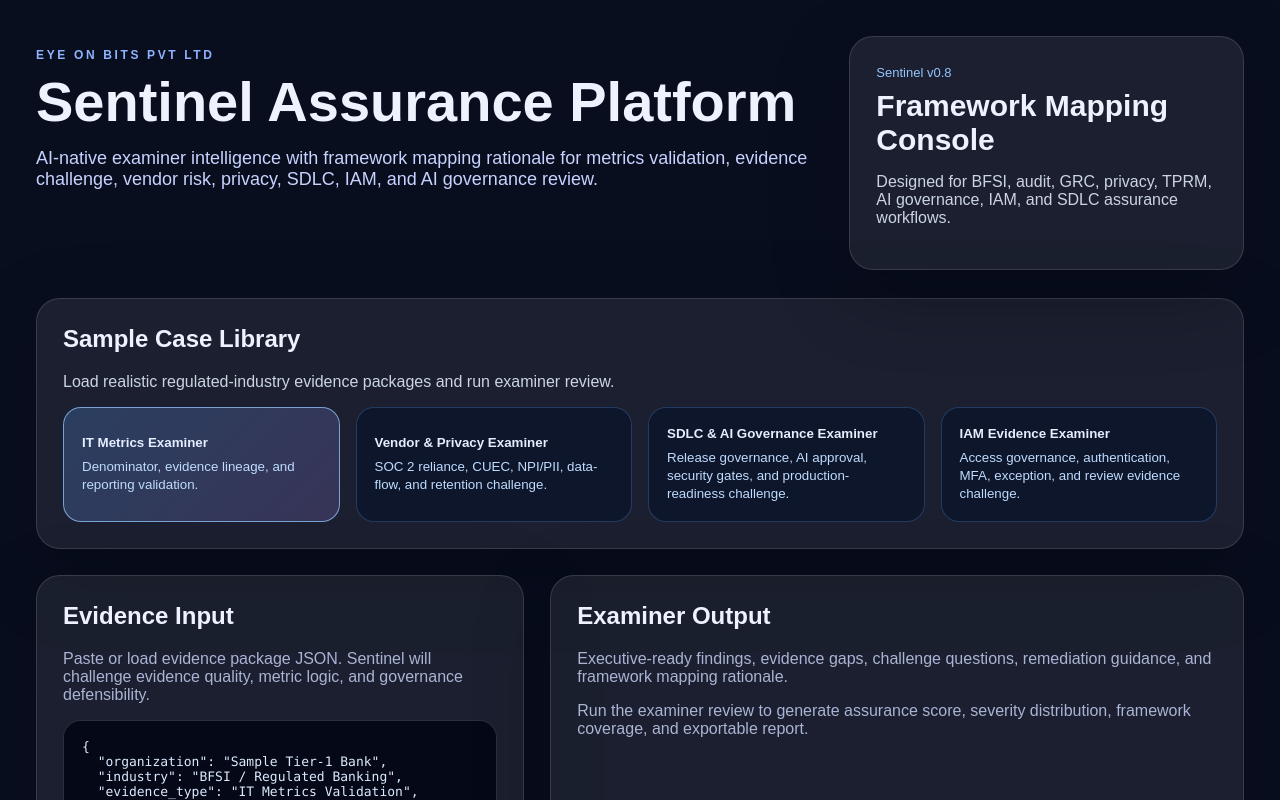
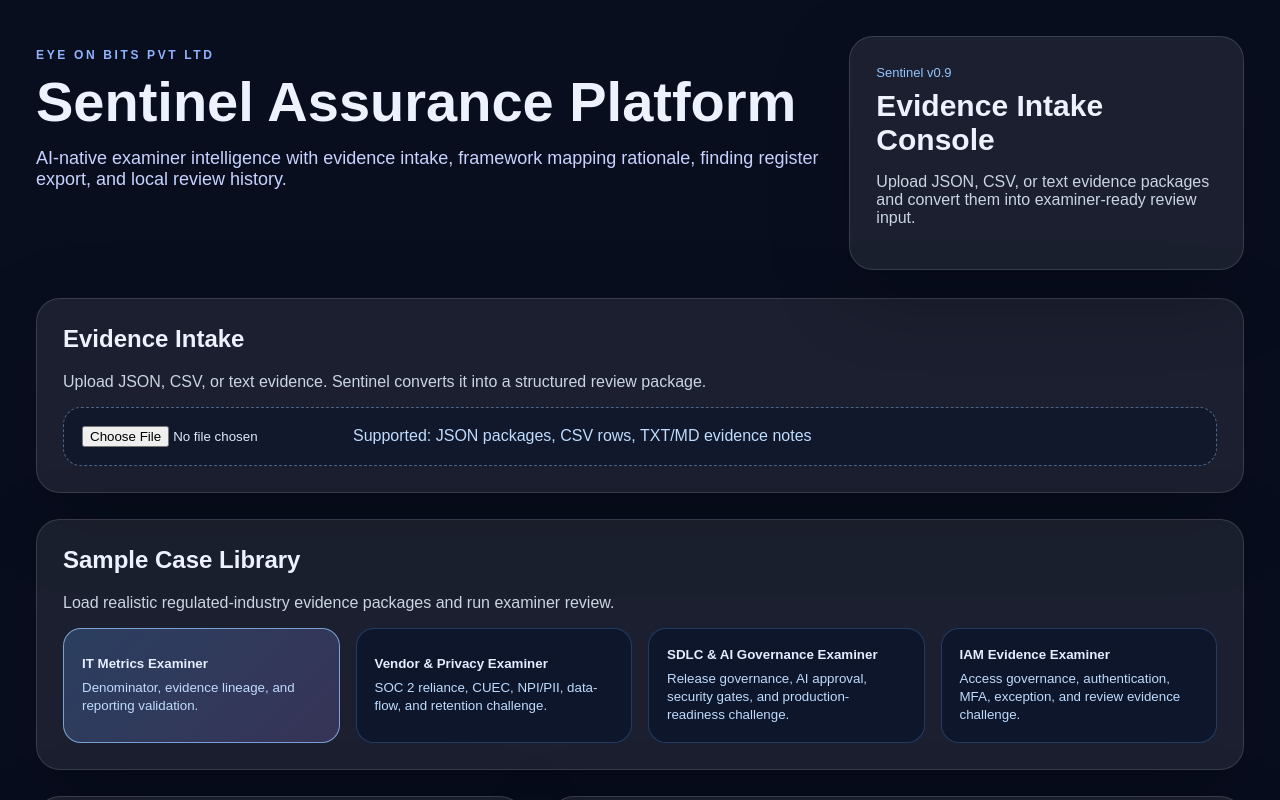
Before and after one commit to CyberGRC-Akshaya/sentinel-platform, a Next.js app in the folder frontend/: page / in a window 1280 px wide. Shown: the top 800 px of the page. Built offline with nearby package versions, Linux system fonts and the light colour scheme.

Commit message:
Add Sentinel v0.9 evidence intake console

```diff
--- a/frontend/app/globals.css
+++ b/frontend/app/globals.css
@@ -54,3 +54,70 @@
   .actions { grid-template-columns: 1fr 1fr; }
   h1 { font-size: 40px; }
 }
+
+.uploadBox {
+  display: flex;
+  align-items: center;
+  gap: 18px;
+  background: rgba(15,23,42,0.72);
+  border: 1px dashed rgba(147,197,253,0.45);
+  border-radius: 18px;
+  padding: 18px;
+}
+
+.uploadBox input {
+  color: #dbeafe;
+}
+
+.uploadBox span {
+  color: #bfdbfe;
+}
+
+.historyBox {
+  margin-top: 18px;
+  background: rgba(15,23,42,0.72);
+  border-radius: 18px;
+  padding: 16px;
+}
+
+.historyHead {
+  display: flex;
+  justify-content: space-between;
+  align-items: center;
+}
+
+.historyHead h3 {
+  margin: 0;
+}
+
+.historyHead button {
+  border: 0;
+  border-radius: 10px;
+  padding: 8px 10px;
+  background: rgba(96,165,250,0.18);
+  color: #bfdbfe;
+  cursor: pointer;
+}
+
+.historyRow {
+  border-top: 1px solid rgba(148,163,184,0.16);
+  padding: 10px 0;
+}
+
+.historyRow strong,
+.historyRow span,
+.historyRow em {
+  display: block;
+}
+
+.historyRow span {
+  color: #cbd5e1;
+  margin-top: 4px;
+}
+
+.historyRow em {
+  color: #93c5fd;
+  font-style: normal;
+  font-size: 12px;
+  margin-top: 4px;
+}
--- a/frontend/app/page.tsx
+++ b/frontend/app/page.tsx
@@ -1,6 +1,6 @@
 "use client";
 
-import { useState } from "react";
+import { useEffect, useState } from "react";
 
 const cases: Record<string, any> = {
   "IT Metrics Examiner": {
@@ -72,17 +72,127 @@
   }
 };
 
+function defaultIntakePayload() {
+  return {
+    organization: "Imported Evidence Package",
+    industry: "Regulated Enterprise",
+    evidence_type: "Uploaded Evidence Intake Review",
+    review_objective: "Challenge uploaded evidence for assurance readiness, evidence lineage, governance defensibility, and examiner-style gaps.",
+    items: []
+  };
+}
+
 export default function Home() {
   const [selectedCase, setSelectedCase] = useState("IT Metrics Examiner");
   const [input, setInput] = useState(JSON.stringify(cases["IT Metrics Examiner"], null, 2));
   const [result, setResult] = useState<any>(null);
   const [error, setError] = useState("");
+  const [history, setHistory] = useState<any[]>([]);
+
+  useEffect(() => {
+    const saved = localStorage.getItem("sentinel-review-history");
+    if (saved) {
+      try {
+        setHistory(JSON.parse(saved));
+      } catch {
+        setHistory([]);
+      }
+    }
+  }, []);
+
+  function saveHistory(entry: any) {
+    const next = [entry, ...history].slice(0, 10);
+    setHistory(next);
+    localStorage.setItem("sentinel-review-history", JSON.stringify(next));
+  }
 
   function loadCase(name: string) {
     setSelectedCase(name);
     setInput(JSON.stringify(cases[name], null, 2));
     setResult(null);
     setError("");
+  }
+
+  function buildTextPayload(fileName: string, text: string) {
+    const payload = defaultIntakePayload();
+    payload.items = [
+      {
+        title: fileName,
+        content: text.slice(0, 25000),
+        source_system: "Uploaded File",
+        owner: "Evidence Submitter",
+        reporting_period: "Uploaded Review"
+      }
+    ];
+    return payload;
+  }
+
+  function parseCsvToPayload(fileName: string, text: string) {
+    const lines = text.split(/\r?\n/).filter(Boolean);
+    const payload = defaultIntakePayload();
+    payload.evidence_type = "Uploaded CSV Evidence Intake Review";
+
+    if (lines.length === 0) return payload;
+
+    const headers = lines[0].split(",").map((h) => h.trim().replace(/^"|"$/g, ""));
+    const rows = lines.slice(1).slice(0, 25);
+
+    payload.items = rows.map((line, index) => {
+      const cols = line.split(",").map((c) => c.trim().replace(/^"|"$/g, ""));
+      const obj: Record<string, string> = {};
+      headers.forEach((h, i) => {
+        obj[h || `Column_${i + 1}`] = cols[i] || "";
+      });
+
+      return {
+        title: obj.title || obj.Title || obj.name || obj.Name || `CSV Evidence Row ${index + 1}`,
+        content: JSON.stringify(obj),
+        source_system: obj.source_system || obj.Source_System || obj.Source || "Uploaded CSV",
+        owner: obj.owner || obj.Owner || "Evidence Submitter",
+        reporting_period: obj.reporting_period || obj.Reporting_Period || "Uploaded Review"
+      };
+    });
+
+    return payload;
+  }
+
+  async function handleFileUpload(event: any) {
+    setError("");
+    const file = event.target.files?.[0];
+    if (!file) return;
+
+    const text = await file.text();
+
+    try {
+      if (file.name.toLowerCase().endsWith(".json")) {
+        const parsed = JSON.parse(text);
+
+        if (parsed.organization && parsed.items) {
+          setInput(JSON.stringify(parsed, null, 2));
+        } else if (Array.isArray(parsed)) {
+          const payload = defaultIntakePayload();
+          payload.items = parsed.map((item: any, index: number) => ({
+            title: item.title || item.name || `JSON Evidence Item ${index + 1}`,
+            content: typeof item === "string" ? item : JSON.stringify(item),
+            source_system: item.source_system || item.source || "Uploaded JSON",
+            owner: item.owner || "Evidence Submitter",
+            reporting_period: item.reporting_period || "Uploaded Review"
+          }));
+          setInput(JSON.stringify(payload, null, 2));
+        } else {
+          setInput(JSON.stringify(buildTextPayload(file.name, JSON.stringify(parsed)), null, 2));
+        }
+      } else if (file.name.toLowerCase().endsWith(".csv")) {
+        setInput(JSON.stringify(parseCsvToPayload(file.name, text), null, 2));
+      } else {
+        setInput(JSON.stringify(buildTextPayload(file.name, text), null, 2));
+      }
+
+      setSelectedCase("Uploaded Evidence");
+      setResult(null);
+    } catch (err: any) {
+      setError("Could not parse uploaded file: " + err.message);
+    }
   }
 
   async function analyze() {
@@ -96,7 +206,16 @@
         body: JSON.stringify(payload)
       });
       if (!response.ok) throw new Error("Backend returned error: " + response.status);
-      setResult(await response.json());
+      const data = await response.json();
+      setResult(data);
+      saveHistory({
+        timestamp: new Date().toISOString(),
+        organization: data.organization,
+        evidence_type: data.evidence_type,
+        rating: data.overall_rating,
+        score: data.assurance_score,
+        findings: data.total_findings
+      });
     } catch (err: any) {
       setError(err.message || "Something went wrong.");
     }
@@ -194,18 +313,34 @@
     alert("Executive summary copied.");
   }
 
+  function clearHistory() {
+    setHistory([]);
+    localStorage.removeItem("sentinel-review-history");
+  }
+
   return (
     <main className="page">
       <section className="hero">
         <div>
           <p className="eyebrow">Eye On Bits Pvt Ltd</p>
           <h1>Sentinel Assurance Platform</h1>
-          <p className="subtitle">AI-native examiner intelligence with framework mapping rationale for metrics validation, evidence challenge, vendor risk, privacy, SDLC, IAM, and AI governance review.</p>
+          <p className="subtitle">AI-native examiner intelligence with evidence intake, framework mapping rationale, finding register export, and local review history.</p>
         </div>
         <div className="heroCard">
-          <span>Sentinel v0.8</span>
-          <strong>Framework Mapping Console</strong>
-          <p>Designed for BFSI, audit, GRC, privacy, TPRM, AI governance, IAM, and SDLC assurance workflows.</p>
+          <span>Sentinel v0.9</span>
+          <strong>Evidence Intake Console</strong>
+          <p>Upload JSON, CSV, or text evidence packages and convert them into examiner-ready review input.</p>
+        </div>
+      </section>
+
+      <section className="caseLibrary">
+        <div>
+          <h2>Evidence Intake</h2>
+          <p>Upload JSON, CSV, or text evidence. Sentinel converts it into a structured review package.</p>
+        </div>
+        <div className="uploadBox">
+          <input type="file" accept=".json,.csv,.txt,.md" onChange={handleFileUpload} />
+          <span>Supported: JSON packages, CSV rows, TXT/MD evidence notes</span>
         </div>
       </section>
 
@@ -232,10 +367,26 @@
       <section className="grid">
         <div className="panel">
           <h2>Evidence Input</h2>
-          <p className="muted">Paste or load evidence package JSON. Sentinel will challenge evidence quality, metric logic, and governance defensibility.</p>
+          <p className="muted">Paste, load, or upload evidence package JSON. Sentinel will challenge evidence quality, metric logic, and governance defensibility.</p>
           <textarea value={input} onChange={(e) => setInput(e.target.value)} />
           <button className="primaryBtn" onClick={analyze}>Run Examiner Review</button>
           {error && <div className="error">{error}</div>}
+
+          {history.length > 0 && (
+            <div className="historyBox">
+              <div className="historyHead">
+                <h3>Local Review History</h3>
+                <button onClick={clearHistory}>Clear</button>
+              </div>
+              {history.map((h, idx) => (
+                <div key={idx} className="historyRow">
+                  <strong>{h.evidence_type}</strong>
+                  <span>{h.rating} · {h.score}/100 · {h.findings} findings</span>
+                  <em>{new Date(h.timestamp).toLocaleString()}</em>
+                </div>
+              ))}
+            </div>
+          )}
         </div>
 
         <div className="panel">
```
Also changed, not shown: 4 other files (tests, documents, lock files or other folders).
